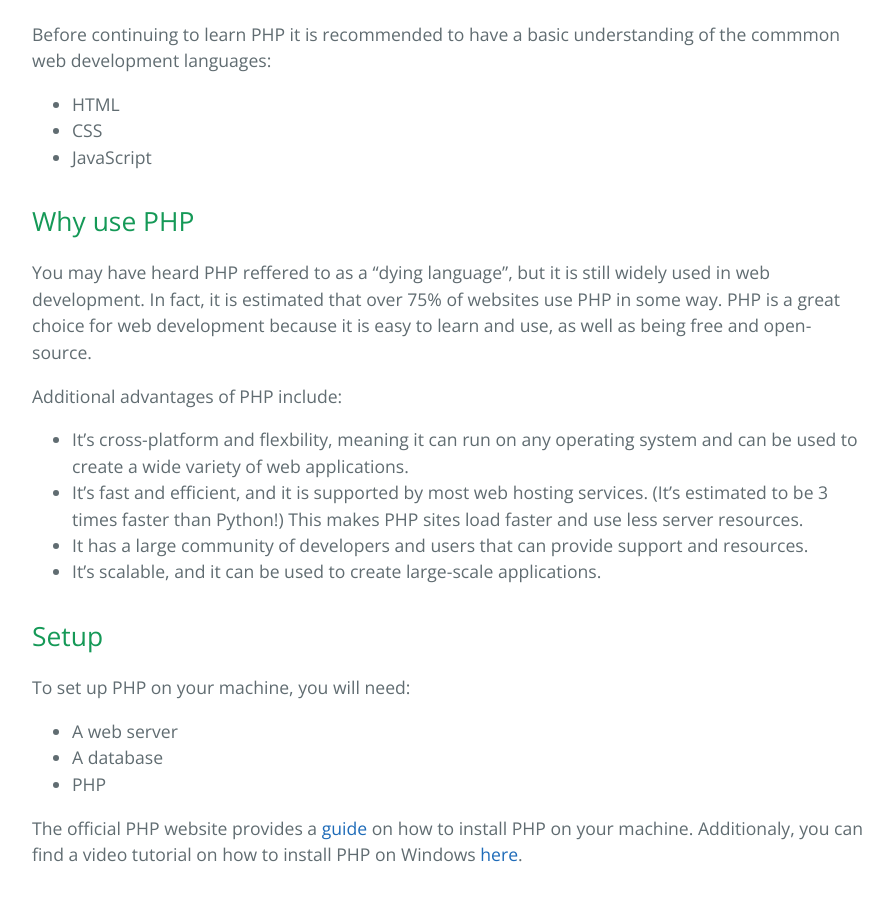
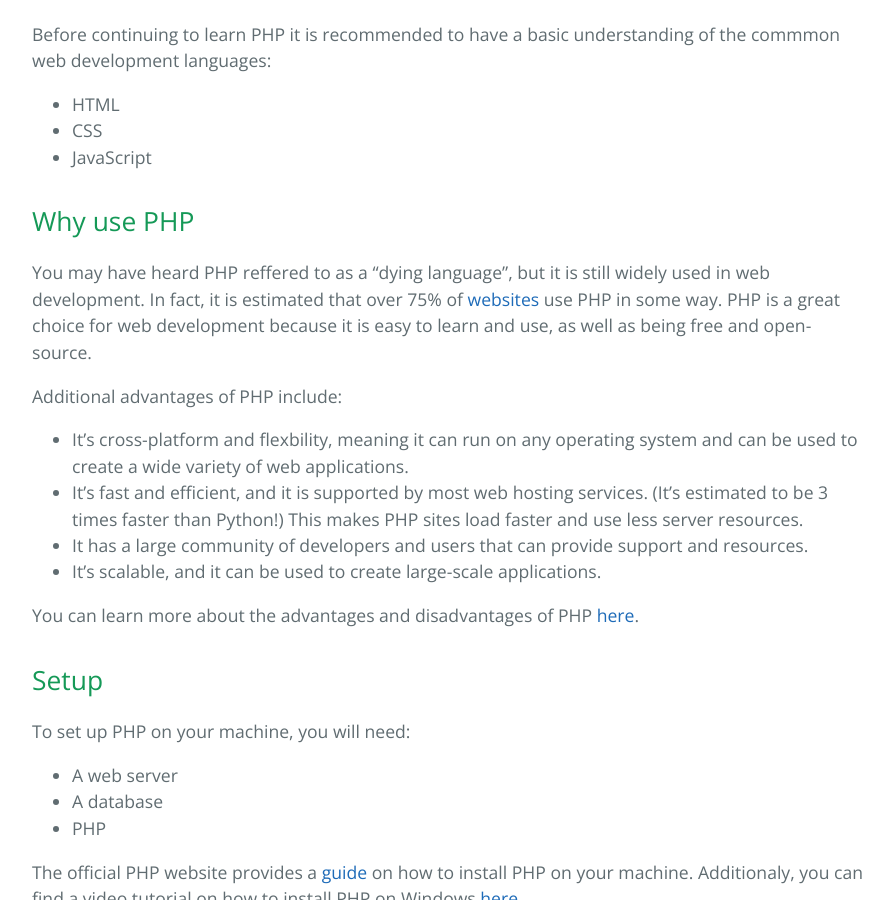
Before and after one commit to learning-software-engineering/learning-software-engineering.github.io, a Jekyll site: the page built from Topics/Tech_Stacks/PHP.md, in a window 1280 px wide and 900 px high, scrolled down 1021 px. Shown: the whole window, without its empty margins (192-1085 px from the left). Built offline with Jekyll 4.4.1, drawn with Linux system fonts in a browser that asks for light colours; our own code applies the rules of GitHub Pages for plain Markdown files; some of the changed lines change nothing that is shown.

Commit message:
added links for material referecend in section

```diff
--- a/Topics/Tech_Stacks/PHP.md
+++ b/Topics/Tech_Stacks/PHP.md
@@ -17,7 +17,7 @@ Before continuing to learn PHP it is recommended to have a basic understanding o
 - JavaScript
 
 ## Why use PHP
-You may have heard PHP reffered to as a "dying language", but it is still widely used in web development. In fact, it is estimated that over 75% of websites use PHP in some way. PHP is a great choice for web development because it is easy to learn and use, as well as being free and open-source.
+You may have heard PHP reffered to as a "dying language", but it is still widely used in web development. In fact, it is estimated that over 75% of [websites](https://w3techs.com/technologies/details/pl-php) use PHP in some way. PHP is a great choice for web development because it is easy to learn and use, as well as being free and open-source.
 
 Additional advantages of PHP include:
 - It's cross-platform and flexbility, meaning it can run on any operating system and can be used to create a wide variety of web applications.
@@ -25,6 +25,7 @@ Additional advantages of PHP include:
 - It has a large community of developers and users that can provide support and resources.
 - It's scalable, and it can be used to create large-scale applications.
 
+You can learn more about the advantages and disadvantages of PHP [here](https://anywhere.epam.com/business/pros-and-cons-of-php).
 ## Setup
 To set up PHP on your machine, you will need:
 - A web server
```
